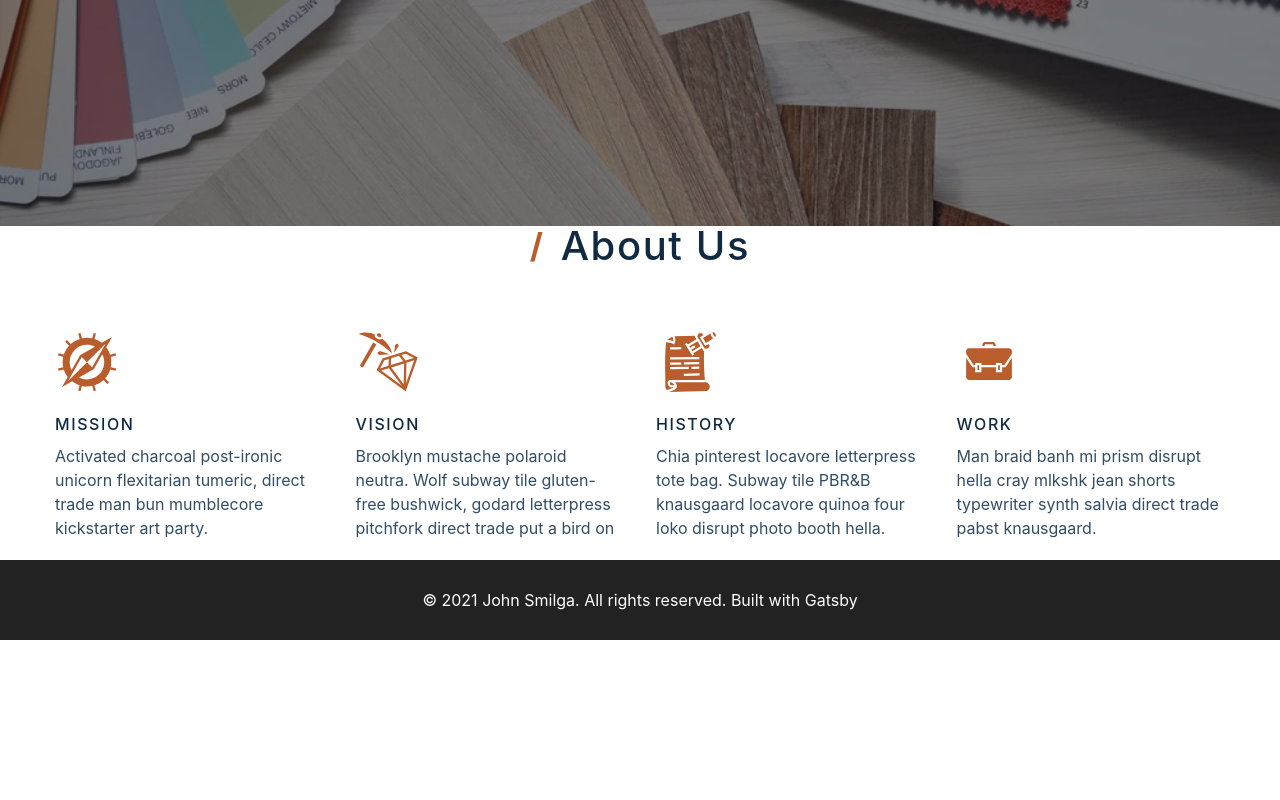
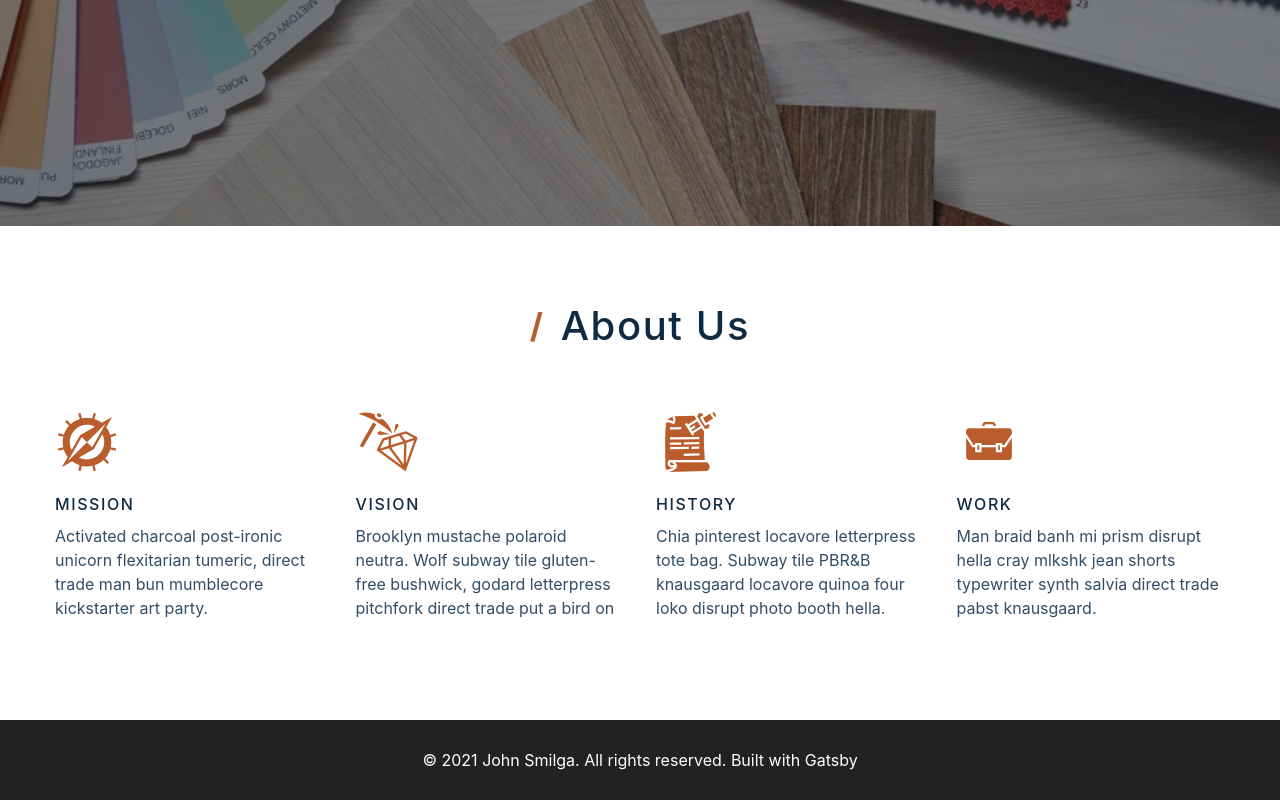
Before and after one commit to jos3ph-m/Airtable-Design, a Gatsby site: page / in a window 1280 px wide. Shown: the part 574-1374 px from the top of the page. Before the commit the page ends 1214 px from the top, so only its background shows below. Built offline with nearby package versions, Linux system fonts and the light colour scheme; Gatsby itself is replaced by a stand-in of ours.

Commit message:
About and title components

```diff
--- a/src/components/About.js
+++ b/src/components/About.js
@@ -4,7 +4,7 @@ import Title from './Title'
 import services from '../constants/services'
 const About = () => {
   return (
-    <Wrapper>
+    <Wrapper className="section">
       <Title title="about us" />
       <div className="section-center">
         {services.map(({ id, icon, label, text }) => {
```
